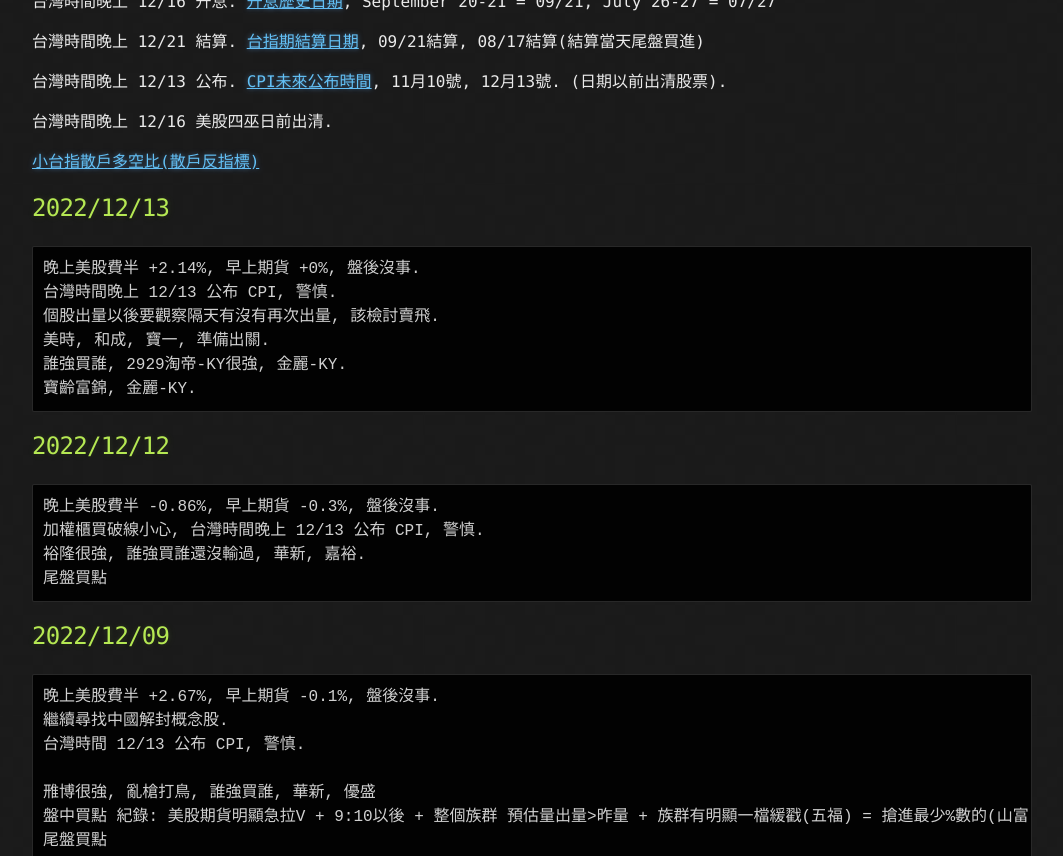
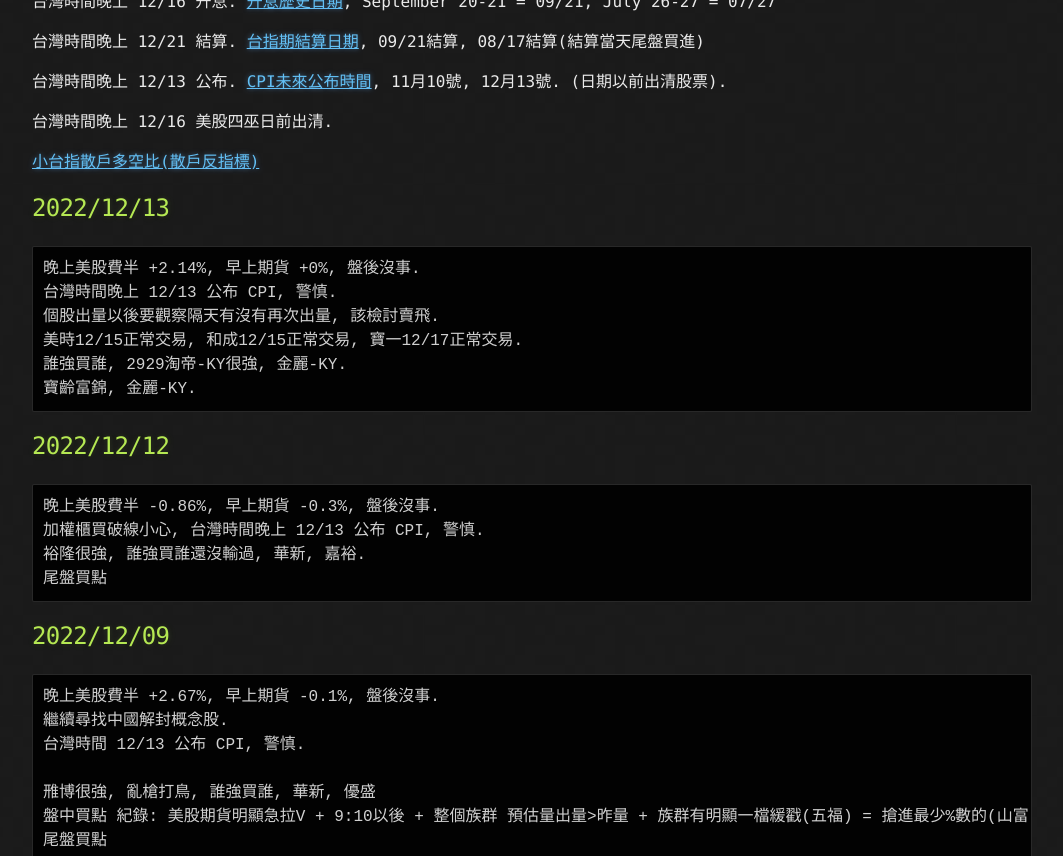
Before and after one commit to lepg5487/Stock_God, a Jekyll site: the page built from index.md, in a window 1280 px wide and 900 px high, scrolled down 348 px, cut to the strip 0-856 px from the top of the window. Shown: the whole strip, without its empty margins (108-1171 px from the left). Built offline with Jekyll 4.4.1, drawn with Linux system fonts in a browser that asks for light colours; our own code applies the rules of GitHub Pages for plain Markdown files.

Commit message:
Update index.md

````diff
--- a/index.md
+++ b/index.md
@@ -21,7 +21,7 @@ layout: testlayouts
 晚上美股費半 +2.14%, 早上期貨 +0%, 盤後沒事.
 台灣時間晚上 12/13 公布 CPI, 警慎.
 個股出量以後要觀察隔天有沒有再次出量, 該檢討賣飛.
-美時, 和成, 寶一, 準備出關.
+美時12/15正常交易, 和成12/15正常交易, 寶一12/17正常交易.
 誰強買誰, 2929淘帝-KY很強, 金麗-KY.
 寶齡富錦, 金麗-KY.
 ```
````
